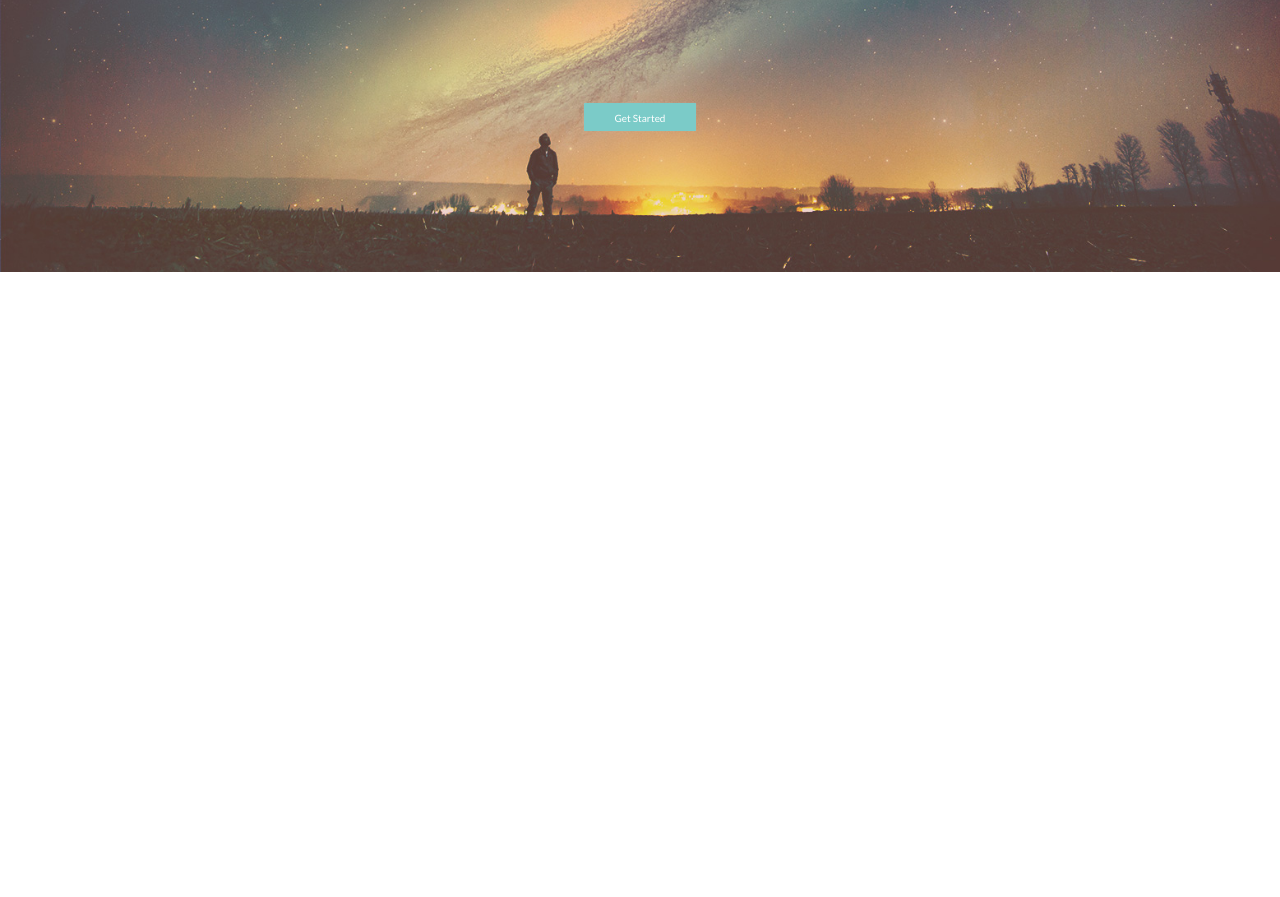
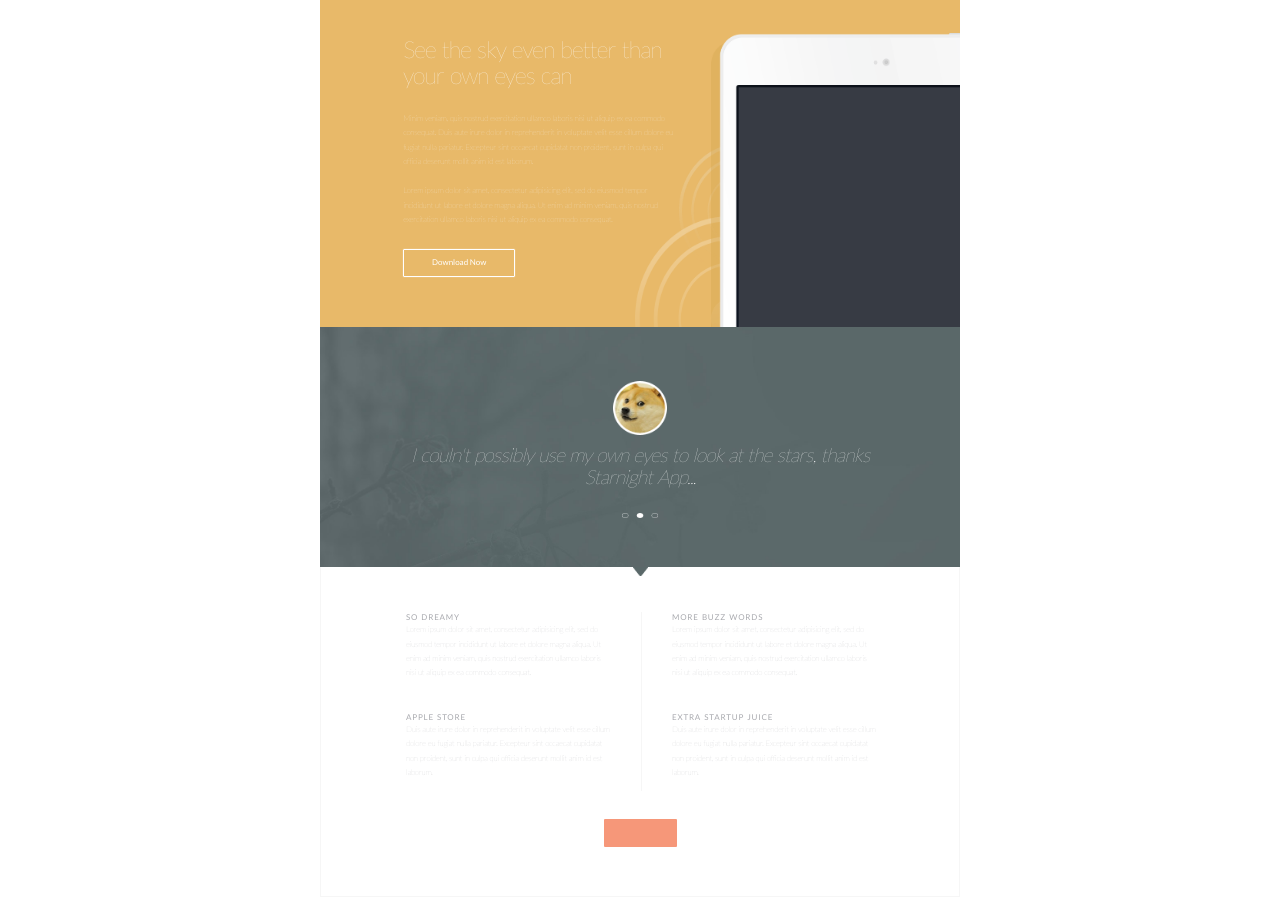
Before and after one commit to kristraeger/hipsterapp, a plain HTML site: page index.html in a window 1280 px wide. Shown: the part 358-1255 px from the top of the page. Before the commit the page ends 800 px from the top, so only its background shows below. Drawn offline with Linux system fonts and the light colour scheme.

Commit message:
download and demo

```diff
--- a/index.html
+++ b/index.html
@@ -22,6 +22,7 @@
 			<h1>Starnight App</h1>
 			<p>Lorem ipsum dolor sit amet, consectetur adipisicing elit, sed do eiusmod
 			tempor incididunt ut labore
+			<br>
 			et dolore magna aliqua. Ut enim ad minim veniam,
 			quis nostrud exercitation</p>
 			<div class="playBtn">
@@ -35,15 +36,63 @@
 
 	<section class="download">
 		<div class="downloadOverlay">
-			<h1>See the Sky even better than your own eyes can</h1>
+			<h1>See the sky even better than your own eyes can</h1>
 			<p>
 			Minim veniam, quis nostrud exercitation ullamco laboris nisi ut aliquip ex ea commodo consequat. Duis aute irure dolor in reprehenderit in voluptate velit esse cillum dolore eu fugiat nulla pariatur. Excepteur sint occaecat cupidatat non proident, sunt in culpa qui officia deserunt mollit anim id est laborum.
+			<br>
 			<br>
 			Lorem ipsum dolor sit amet, consectetur adipisicing elit, sed do eiusmod
 			tempor incididunt ut labore et dolore magna aliqua. Ut enim ad minim veniam, quis nostrud exercitation ullamco laboris nisi ut aliquip ex ea commodo consequat.
 			</p>
+			<div class="cta ctaDownload">
+				Download Now
+			</div>
+		</div>
+		<div class="iPad">
+				<img src="img/ipad-bg_crop.png" alt="iPad" width="325px" height="300px">
+			</div>
+	</section>
 
+	<section class="slider">
+		<div class="testimonial">
+			<img id="profile"src="img/av-doge.png" alt="doge" width="54px" height="54px">
+			<h1>
+			I couln't possibly use my own eyes to look at the stars, thanks <br>Starnight App...
+			</h1>
+			<img id="dots" src="img/dots.png" alt="dots" width="36px" height="5px">
 		</div>
+	</section>
+
+	<section class="demo cf">
+		<div class="textbox box1">
+			<h2>So dreamy</h2>
+			<p>Lorem ipsum dolor sit amet, consectetur adipisicing elit, sed do eiusmod
+			tempor incididunt ut labore et dolore magna aliqua. Ut enim ad minim veniam,
+			quis nostrud exercitation ullamco laboris nisi ut aliquip ex ea commodo
+			consequat. </p>
+			<br>
+			<br>
+
+			<h2>Apple store</h2>
+			<p>Duis aute irure dolor in reprehenderit in voluptate velit esse
+			cillum dolore eu fugiat nulla pariatur. Excepteur sint occaecat cupidatat non
+			proident, sunt in culpa qui officia deserunt mollit anim id est laborum.</p>
+		</div>
+
+		<div class="textbox box2">
+			<h2>More buzz words</h2>
+			<p>Lorem ipsum dolor sit amet, consectetur adipisicing elit, sed do eiusmod
+			tempor incididunt ut labore et dolore magna aliqua. Ut enim ad minim veniam,
+			quis nostrud exercitation ullamco laboris nisi ut aliquip ex ea commodo
+			consequat. </p>
+			<br>
+			<br>
+			<h2>Extra startup juice</h2>
+			<p>Duis aute irure dolor in reprehenderit in voluptate velit esse
+			cillum dolore eu fugiat nulla pariatur. Excepteur sint occaecat cupidatat non
+			proident, sunt in culpa qui officia deserunt mollit anim id est laborum.</p>
+		</div>
+		<div class="cta ctaDemo"></div>
 
 	</section>
 
--- a/main.css
+++ b/main.css
@@ -17,6 +17,7 @@ body {
 	color: #fff;
 	font-weight: lighter;
 	font-size: small;
+	width: 640px;
 
 }
 
@@ -27,42 +28,53 @@ header {
 	background-size: 100%;
 	position: relative;
 	margin: 0;
+	text-align: center;
 }
 
 h1, p {
-	text-align: center;
 	letter-spacing: -0.04em;
 	word-spacing: 0.1em;
 }
 
 h1 {
 	font-weight: 200;
-	line-height: 1.5em;
+	line-height: 1.8em;
+
 }
 
 p {
 	font-weight: 100;
-	font-size: 0.01em;
+	font-size: 8px;
 	line-height: 1.8em;
 }
 
+h2 {
+	text-transform: uppercase;
+	font-weight: 400;
+	font-size: 8px;
+	word-spacing: 0.1em;
+	letter-spacing: 0.1em;
+}
+
+
 .headerOverlay {
-	padding: 11% 20%;
+	padding: 11% 20% 3%;
 }
 
 .playBtn {
+	padding: 4%;
 	text-align: center;
-	padding: 4%;
 }
 
 .cta {
 	text-align: center;
 	border-radius: 1px;
-	box-shadow: 0px 0px 1px #bbb;
+	box-shadow: 0px 0px 1px #fff;
 	font-weight: 400;
-	font-size: 10px;
+	font-size: 8px;
 	height: 28px;
-	padding: 9px 0;
+	padding: 8px 0;
+
 }
 
 .ctaStart {
@@ -70,3 +82,123 @@ p {
 	background-color: #7bcbc8;
 	margin-top: 23%;
 }
+
+.download {
+	background-color: #e8b969;
+	overflow: hidden;
+	position: relative;
+	height: 330px;
+	padding-top: 40px;
+}
+
+.downloadOverlay {
+	width: 50%;
+	margin-left: 13%;
+	font-size: 1.2em;
+	padding: 0 0 12%;
+}
+
+.downloadOverlay h1, .downloadOverlay p {
+	text-align: left;
+	padding-bottom: 7%;
+	padding-right: 14%;
+}
+
+.downloadOverlay h1 {
+	line-height: 1.1em;
+}
+
+.ctaDownload {
+	width: 112px;
+	border: 1px solid white;
+	padding: 7px 0;
+	margin-left: 0;
+}
+
+.iPad {
+	position: relative;
+	top: -321px;
+	text-align: right;
+	margin-right: 0;
+	height: 100%;
+	width: 100%;
+}
+
+.slider {
+	width: 100%;
+	height: 240px;
+	background: url("img/tBG01.jpg") no-repeat;
+	background-size: cover;
+	text-align: center;
+}
+
+
+.testimonial {
+	font-style: italic;
+	position: relative;
+}
+
+.testimonial #profile {
+	position: relative;
+	top: 54px;
+}
+
+.testimonial h1 {
+	position: relative;
+	top: 60px;
+	line-height: 1.1em;
+}
+
+.testimonial #dots {
+	position: relative;
+	top: 78px;
+}
+
+.demo {
+	width: 100%;
+	height: 330px;
+	border: 1px solid #f6f6f6;
+	border-top: none;
+	background: url("img/arrowBG.png") top/15px no-repeat;
+	position: relative;
+}
+
+.textbox {
+	color: #a8a9ae;
+	text-align: left;
+	width: 235px;
+	height: 179px;
+	float: left;
+	margin-top: 45px;
+}
+
+.box1 {
+	margin-left: 85px;
+	padding-right: 30px;
+}
+
+.box2 {
+	border-left: 1px solid #f6f6f6;
+	padding-left: 30px;
+}
+
+.cf::before, .cf::after {
+	content: "";
+	display: table;
+}
+
+.cf::after {
+	clear:both;
+}
+
+.cf {
+	*zoom: 1;
+}
+
+.ctaDemo {
+	background-color: #f69779;
+	width: 73px;
+	color: #222;
+	position: relative;
+	top: 252px;
+}
```
Also changed, not shown: img/dots.png (added), img/hero_crop.jpg (added), img/hero_crop_bw.jpg (added), img/ipad-bg.png (added), img/ipad-bg_crop.png (added), img/ipadBG.png (added), img/ipadBG1.png, img/ipadBG2.png.
